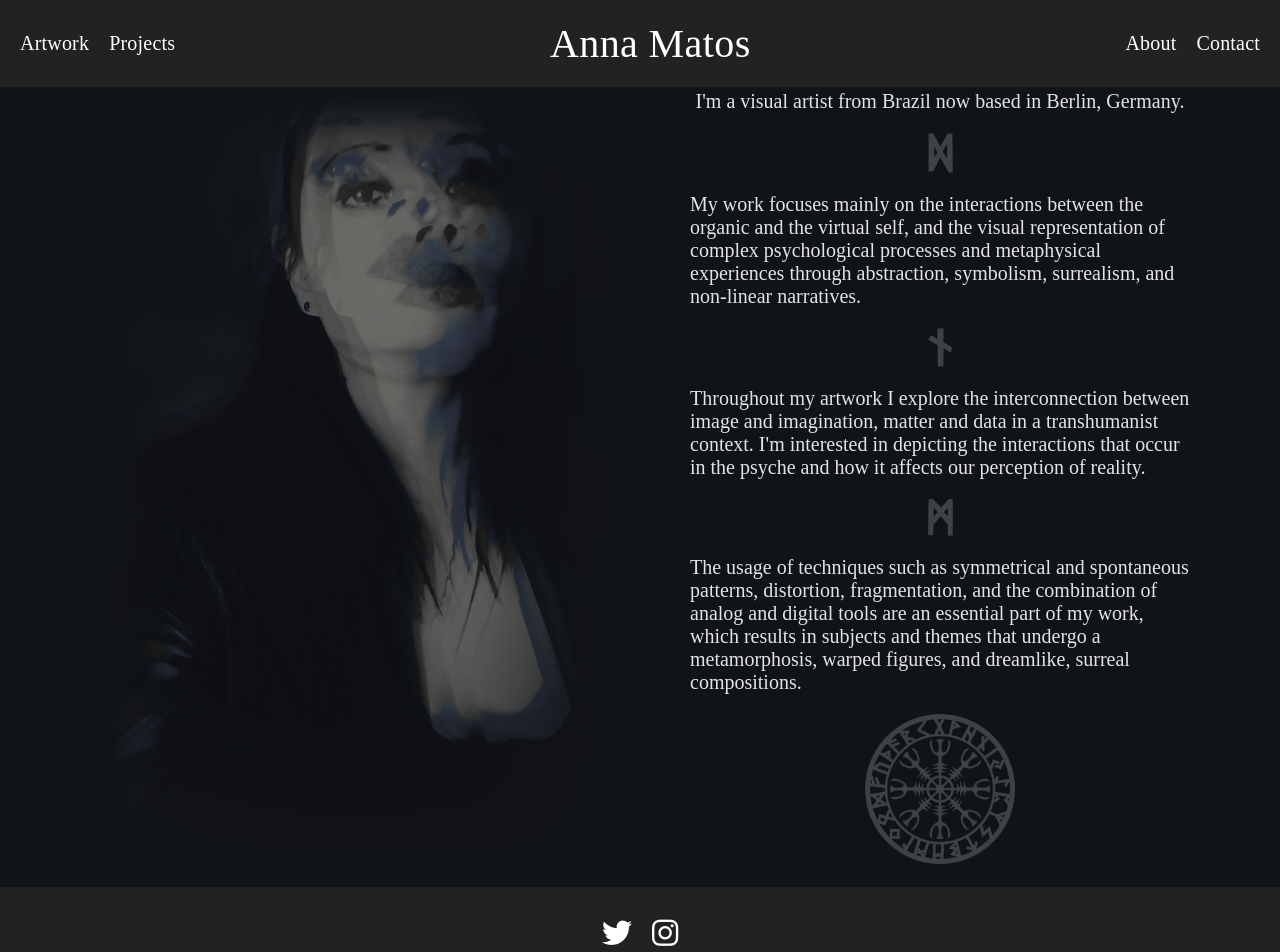
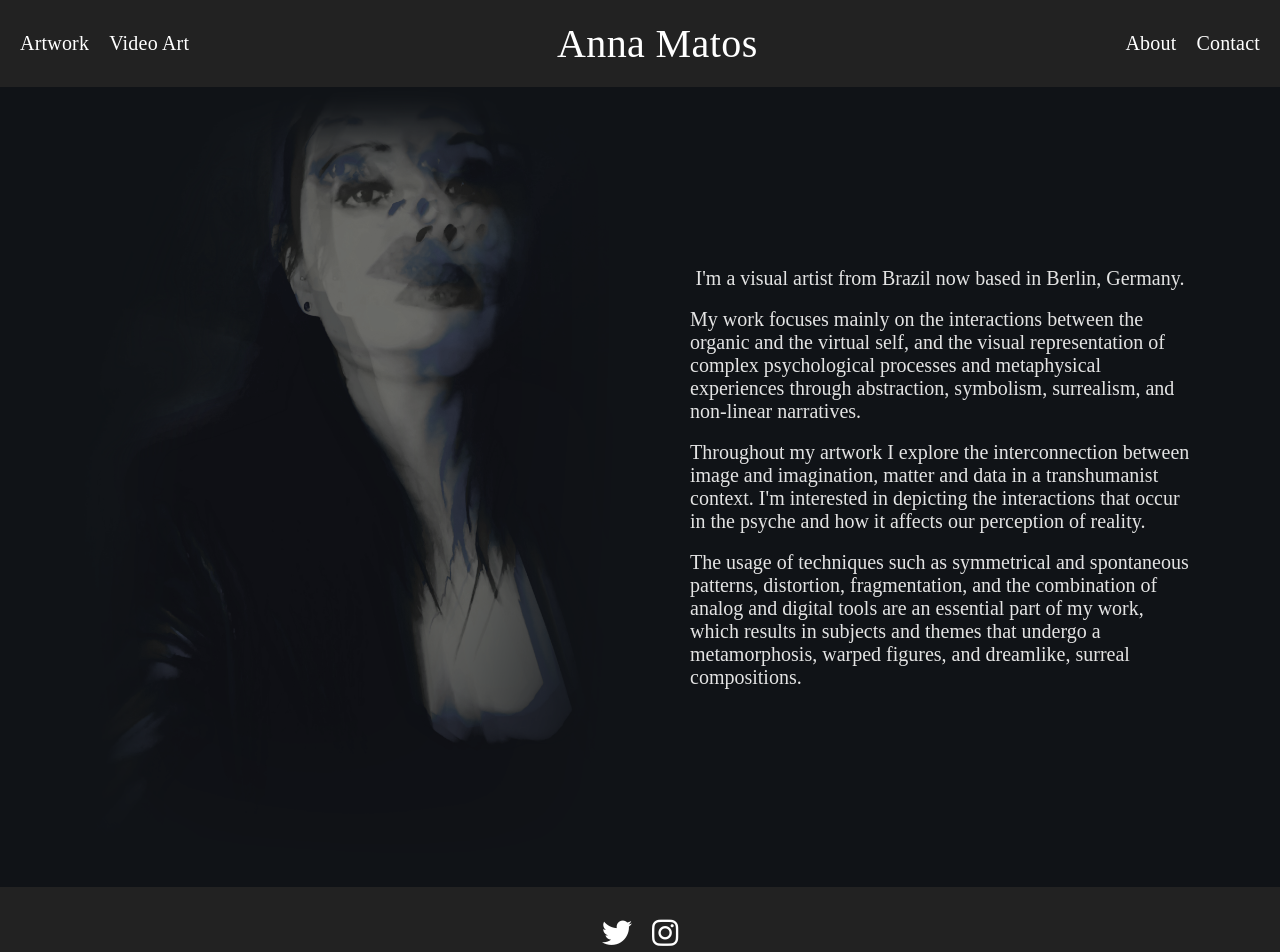
Before and after one commit to alessandrogpz/website-anna, a React (Create React App) app: page /about in a window 1280 px wide. Shown: the top 952 px of the page. Built offline with nearby package versions, Linux system fonts and the light colour scheme; a web font is replaced by a local one.

Commit message:
minor labels adjustments

```diff
--- a/src/components/App.js
+++ b/src/components/App.js
@@ -4,7 +4,7 @@ import "./App.css";
 // Pages
 import MainPage from "../pages";
 import Artwork from "../pages/artwork";
-import Projects from "../pages/projects";
+import Projects from "../pages/video-art";
 import About from "../pages/about";
 import Contact from "../pages/contact";
 import NotFoundPage from "../pages/404/404";
@@ -23,7 +23,7 @@ const App = () => {
       <Switch>
         <Route exact path="/" component={MainPage} />
         <Route exact path="/artwork" component={Artwork} />
-        <Route exact path="/projects" component={Projects} />
+        <Route exact path="/video-art" component={Projects} />
         <Route exact path="/about" component={About} />
         <Route exact path="/contact" component={Contact} />
 
--- a/src/components/footer/Footer.js
+++ b/src/components/footer/Footer.js
@@ -25,7 +25,7 @@ const Footer = () => {
         </div>
         <div id="legal">
           {" "}
-          <div className="legal-item">Copiright © 2021 by Ana Paula</div>
+          <div className="legal-item">Copiright © 2021 by Anna Paula</div>
           <div className="legal-item">
             Design by{" "}
             <a
--- a/src/components/hero-about/HeroAbout.css
+++ b/src/components/hero-about/HeroAbout.css
@@ -40,18 +40,3 @@
   /* border-color: white;
   border: dashed; */
 }
-
-#runes {
-  margin: 20px;
-  opacity: 0.2;
-}
-
-.single-runes {
-  height: 5%;
-  width: 5%;
-}
-
-.circle-runes {
-  height: 30%;
-  width: 30%;
-}
--- a/src/components/hero-about/HeroAbout.js
+++ b/src/components/hero-about/HeroAbout.js
@@ -2,10 +2,6 @@ import React from "react";
 import "./HeroAbout.css";
 
 import AboutImage from "../../website-arts/src-mat/profile/profile-bio-2.png";
-import RuneCircle from "../../website-arts/src-mat/profile/rune-circle-white.png";
-import Rune1 from "../../website-arts/src-mat/profile/rune-1.png";
-import Rune2 from "../../website-arts/src-mat/profile/rune-2.png";
-import Rune3 from "../../website-arts/src-mat/profile/rune-3.png";
 
 const HeroAbout = () => {
   return (
@@ -15,21 +11,21 @@ const HeroAbout = () => {
         <p className="about-text-main">
           I'm a visual artist from Brazil now based in Berlin, Germany.
         </p>
-        <img id="runes" className="single-runes" src={Rune1} alt="" />
+        <br />
         <p className="about-text-main">
           My work focuses mainly on the interactions between the organic and the
           virtual self, and the visual representation of complex psychological
           processes and metaphysical experiences through abstraction, symbolism,
           surrealism, and non-linear narratives.
         </p>
-        <img id="runes" className="single-runes" src={Rune2} alt="" />
+        <br />
         <p className="about-text-main">
           Throughout my artwork I explore the interconnection between image and
           imagination, matter and data in a transhumanist context. I'm
           interested in depicting the interactions that occur in the psyche and
           how it affects our perception of reality.
         </p>
-        <img id="runes" className="single-runes" src={Rune3} alt="" />
+        <br />
         <p className="about-text-main">
           The usage of techniques such as symmetrical and spontaneous patterns,
           distortion, fragmentation, and the combination of analog and digital
@@ -37,7 +33,7 @@ const HeroAbout = () => {
           themes that undergo a metamorphosis, warped figures, and dreamlike,
           surreal compositions.
         </p>
-        <img id="runes" className="circle-runes" src={RuneCircle} alt="" />
+        <br />
       </div>
     </div>
   );
--- a/src/components/hero-section/HeroSection.js
+++ b/src/components/hero-section/HeroSection.js
@@ -7,7 +7,7 @@ const HeroSection = () => {
   return (
     <div className="hero-container">
       <CardsSection />
-      <video src={HeroVideo} autoPlay loop muted></video>
+      <video src={""} autoPlay loop muted></video>
     </div>
   );
 };
--- a/src/components/navbar/Navbar.js
+++ b/src/components/navbar/Navbar.js
@@ -11,8 +11,8 @@ const Navbar = () => {
         <Link className="nav-button glitch" to="/artwork" data-text="ERROR!">
           Artwork
         </Link>
-        <Link className="nav-button glitch" to="/projects" data-text="ERROR!">
-          Projects
+        <Link className="nav-button glitch" to="/video-art" data-text="ERROR!">
+          Video Art
         </Link>
       </ul>
 
```
Also changed, not shown: src/pages/video-art.jsx (renamed from src/pages/projects.jsx).
